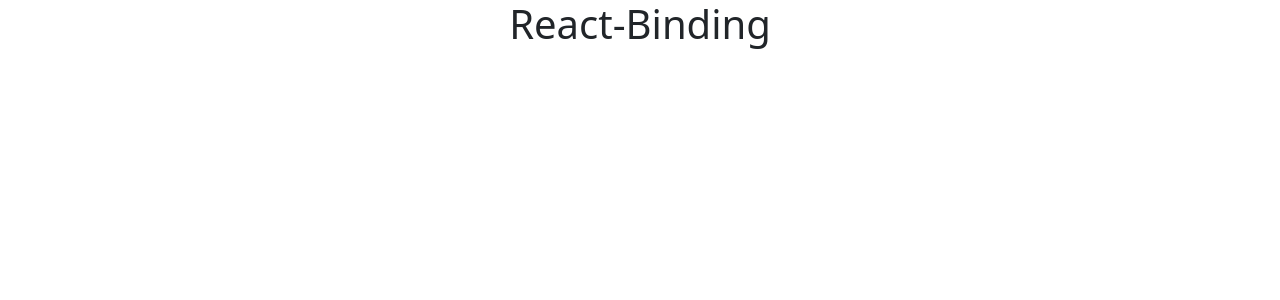
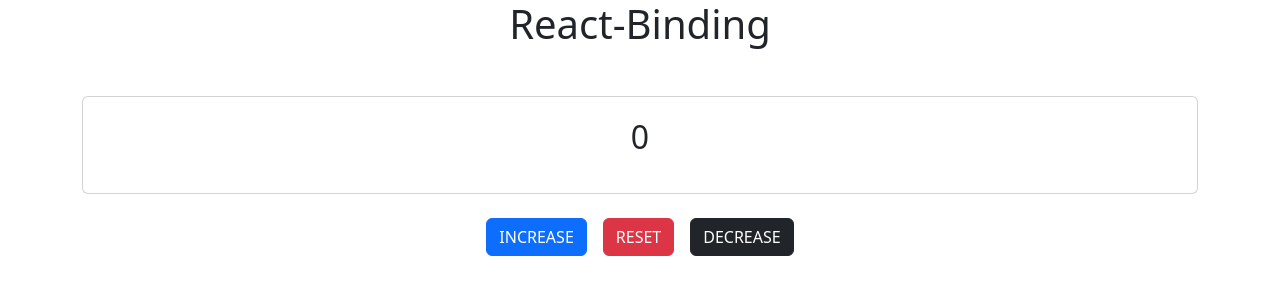
Before and after one commit to ManuelBava/react-binding, a React (Vite) app: page / in a window 1280 px wide. Shown: the top 300 px of the page. Built offline with nearby package versions, Linux system fonts and the light colour scheme.

Commit message:
CounterSection completed

```diff
--- a/src/App.jsx
+++ b/src/App.jsx
@@ -1,10 +1,12 @@
 import Header from './components/layout/Header'
+import MainContent from './components/layout/MainContent'
 
 function App() {
 
   return (
     <>
       <Header />
+      <MainContent />
     </>
   )
 }
--- a/src/components/sections/CounterSection.jsx
+++ b/src/components/sections/CounterSection.jsx
@@ -2,9 +2,28 @@ import { useState } from "react"
 
 export default function CounterSection() {
     const [count, setCount] = useState(0);
+    // Implementa un contatore numerico incrementabile via bottone e aggiungi un pulsante dedicato per azzerare istantaneamente il valore
     return (
-        <div className="container">
-
-        </div>
+        <div className="container my-5 text-center">
+            <div className="card my-4">
+                <div className="card-body fs-2">
+                    <p>{count}</p>
+                </div>
+            </div>
+            <div className="d-flex gap-3 justify-content-center">
+                <button className="btn btn-primary" onClick={() => { setCount(value => value + 1) }}>
+                    INCREASE
+                </button>
+                <button className="btn btn-danger" onClick={() => { setCount(0) }}>
+                    RESET
+                </button>
+                <button
+                    className="btn btn-dark"
+                    onClick={() => setCount(value => (value > 0 ? value - 1 : 0))}
+                >
+                    DECREASE
+                </button>
+            </div>
+        </div >
     )
 }
```
